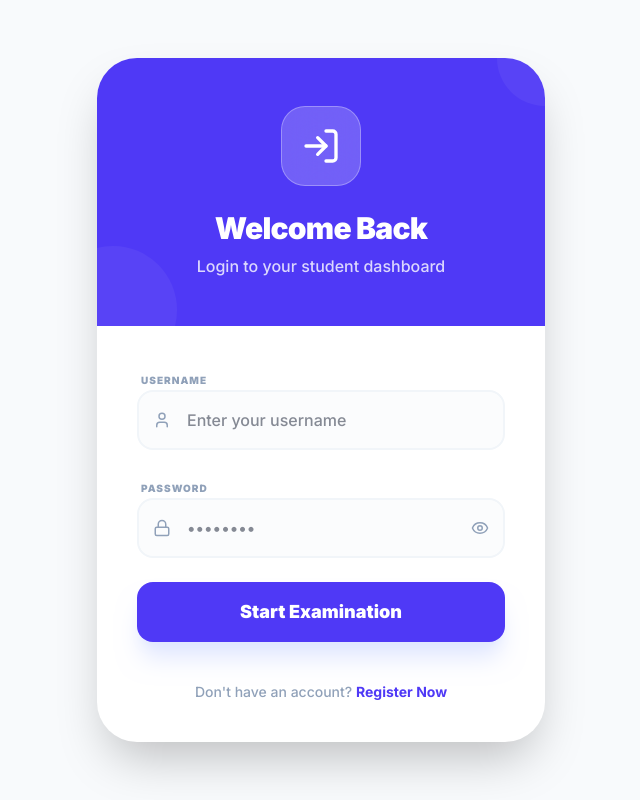
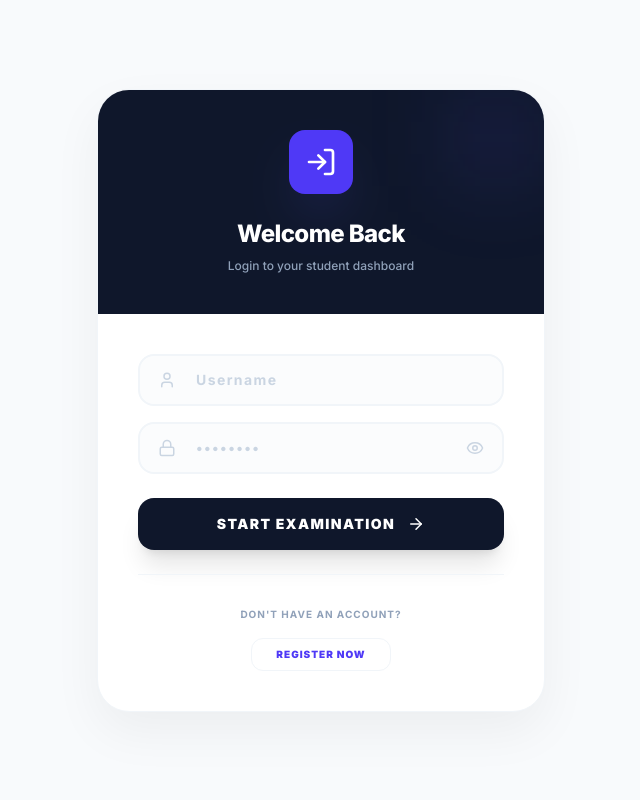
Before and after one commit to azeezazeez/EduExam-Online-Examination-System, a React (Vite) app in the folder EduExam Frontend/: page /login in a window 1280 px wide. Shown: the whole page, without its empty margins (319-959 px from the left). Built offline with nearby package versions, Linux system fonts and the light colour scheme.

Commit message:
Update Login.tsx

```diff
--- a/EduExam Frontend/src/pages/Login.tsx
+++ b/EduExam Frontend/src/pages/Login.tsx
@@ -1,6 +1,6 @@
 import React, { useState } from 'react';
 import { useNavigate } from 'react-router-dom';
-import { User, Lock, LogIn, Loader2, Eye, EyeOff } from 'lucide-react';
+import { User, Lock, LogIn, Loader2, Eye, EyeOff, ShieldCheck, ArrowRight } from 'lucide-react';
 import { motion } from 'motion/react';
 import { api } from '../services/api';
 import { useToast } from '../components/Toast';
@@ -10,7 +10,7 @@ const Login = () => {
   const { success, error: toastError } = useToast();
   const [formData, setFormData] = useState({
     username: '',
-    password: '',
+    password: ''
   });
   const [errors, setErrors] = useState<Record<string, string>>({});
   const [isSubmitting, setIsSubmitting] = useState(false);
@@ -18,113 +18,162 @@ const Login = () => {
 
   const validate = () => {
     const newErrors: Record<string, string> = {};
+
     if (!formData.username) newErrors.username = 'Username is required';
-    if (formData.password.length < 8) newErrors.password = 'Password must be at least 8 characters';
+    if (!formData.password) newErrors.password = 'Password is required';
+    else if (formData.password.length < 8) newErrors.password = 'Password must be at least 8 characters';
+
     setErrors(newErrors);
     return Object.keys(newErrors).length === 0;
   };
 
   const handleLogin = async (e: React.FormEvent) => {
     e.preventDefault();
+
     if (validate()) {
       setIsSubmitting(true);
       try {
         await api.login(formData);
         success('Welcome back! Logging you in...');
         navigate('/exam');
-      } catch (error) {
-        toastError('Invalid credentials. Please check your username and password.');
+      } catch (error: any) {
+        toastError(error.message || 'Invalid credentials. Please check your username and password.');
         setErrors({ submit: 'Login failed. Please try again.' });
       } finally {
         setIsSubmitting(false);
       }
+    } else {
+      toastError('Please fix the errors before submitting.');
     }
   };
 
   return (
-    <div className="min-h-screen bg-slate-50 flex items-center justify-center p-4 md:p-8">
+    <div className="min-h-screen bg-slate-50 flex items-center justify-center p-4">
       <motion.div
-        initial={{ opacity: 0, y: 20 }}
-        animate={{ opacity: 1, y: 0 }}
-        className="bg-white rounded-[2.5rem] shadow-2xl w-full max-w-md overflow-hidden"
+        initial={{ opacity: 0, scale: 0.98 }}
+        animate={{ opacity: 1, scale: 1 }}
+        className="w-full max-w-md"
       >
-        <div className="bg-indigo-600 p-12 text-white text-center relative overflow-hidden">
-          <div className="w-20 h-20 bg-white/20 rounded-3xl flex items-center justify-center mx-auto mb-6 backdrop-blur-xl border border-white/30 relative z-10">
-            <LogIn size={40} />
-          </div>
-          <h2 className="text-3xl font-black mb-2 relative z-10 tracking-tight">Welcome Back</h2>
-          <p className="opacity-80 font-medium relative z-10">Login to your student dashboard</p>
+        <div className="bg-white rounded-[2rem] shadow-[0_20px_50px_rgba(0,0,0,0.05)] overflow-hidden border border-slate-100">
+          <div className="bg-slate-900 p-10 text-white text-center relative overflow-hidden">
+            <motion.div
+              initial={{ y: 10, opacity: 0 }}
+              animate={{ y: 0, opacity: 1 }}
+              className="w-16 h-16 bg-indigo-600 rounded-2xl flex items-center justify-center mx-auto mb-6 shadow-2xl shadow-indigo-500/20"
+            >
+              <LogIn size={32} className="text-white" />
+            </motion.div>
+            <h2 className="text-2xl font-extrabold tracking-tight mb-2">Welcome Back</h2>
+            <p className="text-slate-400 text-xs font-medium">Login to your student dashboard</p>
 
-          {/* Decorative elements */}
-          <div className="absolute -bottom-12 -left-12 w-32 h-32 bg-white/5 rounded-full" />
-          <div className="absolute -top-12 -right-12 w-24 h-24 bg-white/5 rounded-full" />
+            <div className="absolute top-0 right-0 w-24 h-24 bg-indigo-500/10 blur-[40px]" />
           </div>
 
-        <div className="p-10">
+          <div className="p-8 md:p-10">
+            {errors.submit && (
+              <div className="mb-6 p-3 bg-rose-50 border-2 border-rose-200 rounded-2xl">
+                <p className="text-rose-600 text-xs font-medium text-center">{errors.submit}</p>
+              </div>
+            )}
+
             <form onSubmit={handleLogin} className="space-y-6">
+              <div className="space-y-4">
                 <div className="space-y-2">
-              <label className="text-[10px] font-black text-slate-400 uppercase tracking-widest ml-1">Username</label>
                   <div className="relative group">
-                <User className="absolute left-4 top-1/2 -translate-y-1/2 text-slate-400 group-focus-within:text-indigo-500 transition-colors" size={18} />
+                    <User className="absolute left-5 top-1/2 -translate-y-1/2 text-slate-300 group-focus-within:text-indigo-500 transition-colors" size={18} />
                     <input
                       type="text"
-                  className={`w-full pl-12 pr-4 py-4 rounded-2xl border-2 ${errors.username ? 'border-rose-100 bg-rose-50/30' : 'border-slate-100 bg-slate-50/50'} focus:outline-none focus:border-indigo-500 focus:bg-white transition-all font-medium`}
-                  placeholder="Enter your username"
+                      className={`w-full pl-14 pr-5 py-3.5 rounded-2xl border-2 transition-all font-bold text-sm placeholder:text-slate-300 tracking-widest
+                        ${errors.username ? 'border-rose-100 bg-rose-50/30' : 'border-slate-100 bg-slate-50/50 focus:border-indigo-500 focus:bg-white'}
+                        ${isSubmitting ? 'opacity-70 cursor-not-allowed' : ''}
+                      `}
+                      placeholder="Username"
                       value={formData.username}
                       onChange={(e) => setFormData({ ...formData, username: e.target.value })}
+                      disabled={isSubmitting}
                     />
                   </div>
-              {errors.username && <p className="text-rose-500 text-[10px] font-bold ml-1">{errors.username}</p>}
+                  {errors.username && (
+                    <motion.p
+                      initial={{ opacity: 0, y: -5 }}
+                      animate={{ opacity: 1, y: 0 }}
+                      className="text-rose-500 text-[10px] font-black uppercase tracking-widest ml-1"
+                    >
+                      {errors.username}
+                    </motion.p>
+                  )}
                 </div>
 
                 <div className="space-y-2">
-              <label className="text-[10px] font-black text-slate-400 uppercase tracking-widest ml-1">Password</label>
                   <div className="relative group">
-                <Lock className="absolute left-4 top-1/2 -translate-y-1/2 text-slate-400 group-focus-within:text-indigo-500 transition-colors" size={18} />
+                    <Lock className="absolute left-5 top-1/2 -translate-y-1/2 text-slate-300 group-focus-within:text-indigo-500 transition-colors" size={18} />
                     <input
                       type={showPassword ? "text" : "password"}
-                  className={`w-full pl-12 pr-12 py-4 rounded-2xl border-2 ${errors.password ? 'border-rose-100 bg-rose-50/30' : 'border-slate-100 bg-slate-50/50'} focus:outline-none focus:border-indigo-500 focus:bg-white transition-all font-medium`}
+                      className={`w-full pl-14 pr-12 py-3.5 rounded-2xl border-2 transition-all font-bold text-sm placeholder:text-slate-300 tracking-widest
+                        ${errors.password ? 'border-rose-100 bg-rose-50/30' : 'border-slate-100 bg-slate-50/50 focus:border-indigo-500 focus:bg-white'}
+                        ${isSubmitting ? 'opacity-70 cursor-not-allowed' : ''}
+                      `}
                       placeholder="••••••••"
                       value={formData.password}
                       onChange={(e) => setFormData({ ...formData, password: e.target.value })}
+                      disabled={isSubmitting}
                     />
                     <button
                       type="button"
                       onClick={() => setShowPassword(!showPassword)}
-                  className="absolute right-4 top-1/2 -translate-y-1/2 text-slate-400 hover:text-indigo-500 transition-colors"
+                      disabled={isSubmitting}
+                      className="absolute right-5 top-1/2 -translate-y-1/2 text-slate-300 hover:text-indigo-500 transition-colors disabled:opacity-50"
                     >
                       {showPassword ? <EyeOff size={18} /> : <Eye size={18} />}
                     </button>
                   </div>
-              {errors.password && <p className="text-rose-500 text-[10px] font-bold ml-1">{errors.password}</p>}
+                  {errors.password && (
+                    <motion.p
+                      initial={{ opacity: 0, y: -5 }}
+                      animate={{ opacity: 1, y: 0 }}
+                      className="text-rose-500 text-[10px] font-black uppercase tracking-widest ml-1"
+                    >
+                      {errors.password}
+                    </motion.p>
+                  )}
+                </div>
               </div>
 
-            <button
+              <motion.button
+                whileHover={{ scale: 1.01 }}
+                whileTap={{ scale: 0.99 }}
                 type="submit"
                 disabled={isSubmitting}
-              className="w-full bg-indigo-600 text-white py-4 rounded-2xl font-black text-lg hover:bg-indigo-700 transition-all flex items-center justify-center gap-3 shadow-xl shadow-indigo-100 active:scale-[0.98] mt-4 disabled:opacity-70 disabled:cursor-not-allowed"
+                className="w-full bg-slate-900 text-white py-4 rounded-2xl font-black text-sm uppercase tracking-widest hover:bg-black transition-all duration-300 flex items-center justify-center gap-3 shadow-xl disabled:opacity-50 disabled:cursor-not-allowed active:scale-[0.98]"
               >
                 {isSubmitting ? (
                   <>
-                  <Loader2 className="animate-spin" size={22} />
+                    <Loader2 className="animate-spin" size={18} />
                     Logging in...
                   </>
                 ) : (
-                'Start Examination'
+                  <>
+                    Start Examination
+                    <ArrowRight size={18} />
+                  </>
                 )}
-            </button>
+              </motion.button>
 
-            <p className="text-center text-slate-400 font-medium text-sm pt-4">
-              Don't have an account?{' '}
+              <div className="flex flex-col items-center gap-4 pt-8 border-t border-slate-100">
+                <p className="text-slate-400 font-bold text-[10px] uppercase tracking-widest">
+                  Don't have an account?
+                </p>
                 <button
                   type="button"
                   onClick={() => navigate('/register')}
-                className="text-indigo-600 font-bold hover:underline"
+                  disabled={isSubmitting}
+                  className="text-indigo-600 px-6 py-2 rounded-xl border border-slate-100 font-black text-[10px] uppercase tracking-widest hover:border-indigo-600 hover:bg-indigo-50 transition-all duration-300 active:scale-[0.98] disabled:opacity-50"
                 >
                   Register Now
                 </button>
-            </p>
+              </div>
             </form>
+          </div>
         </div>
       </motion.div>
     </div>
```
Lines whose indentation alone changed are shown as unchanged.
